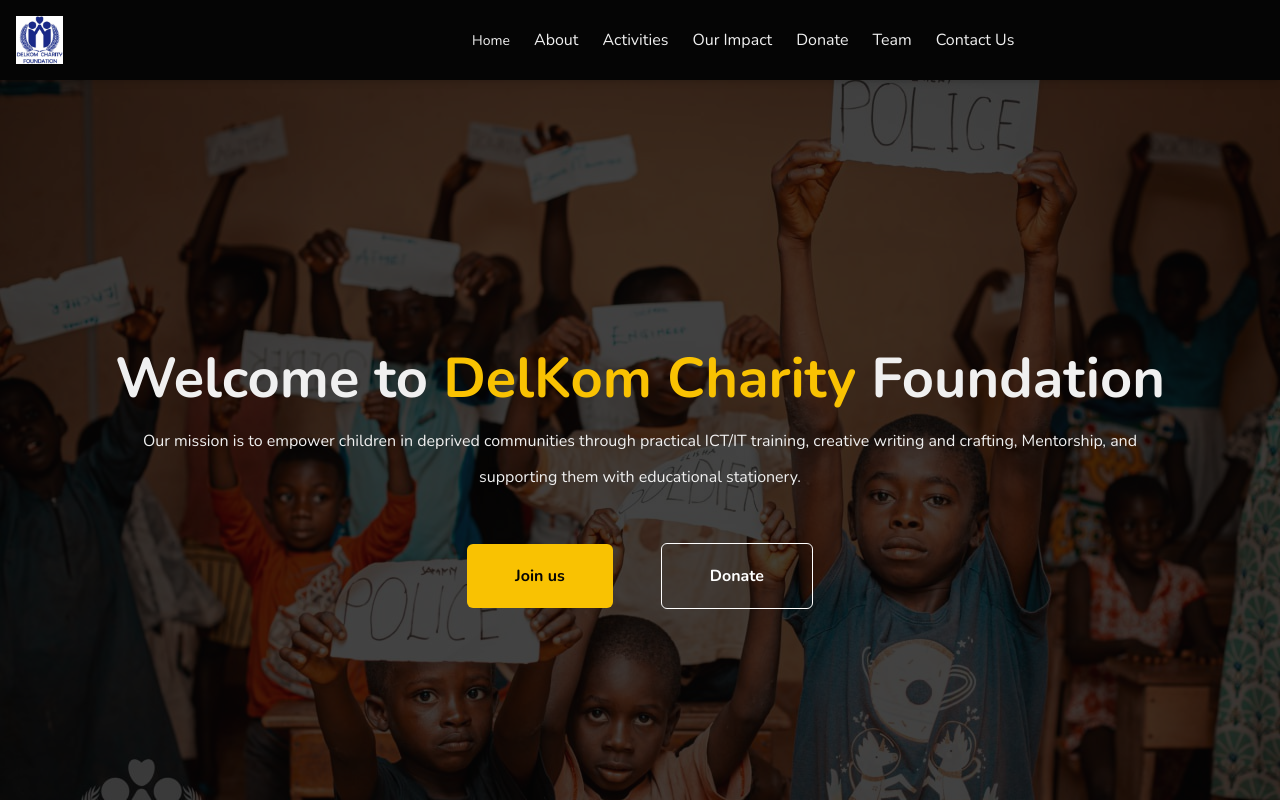
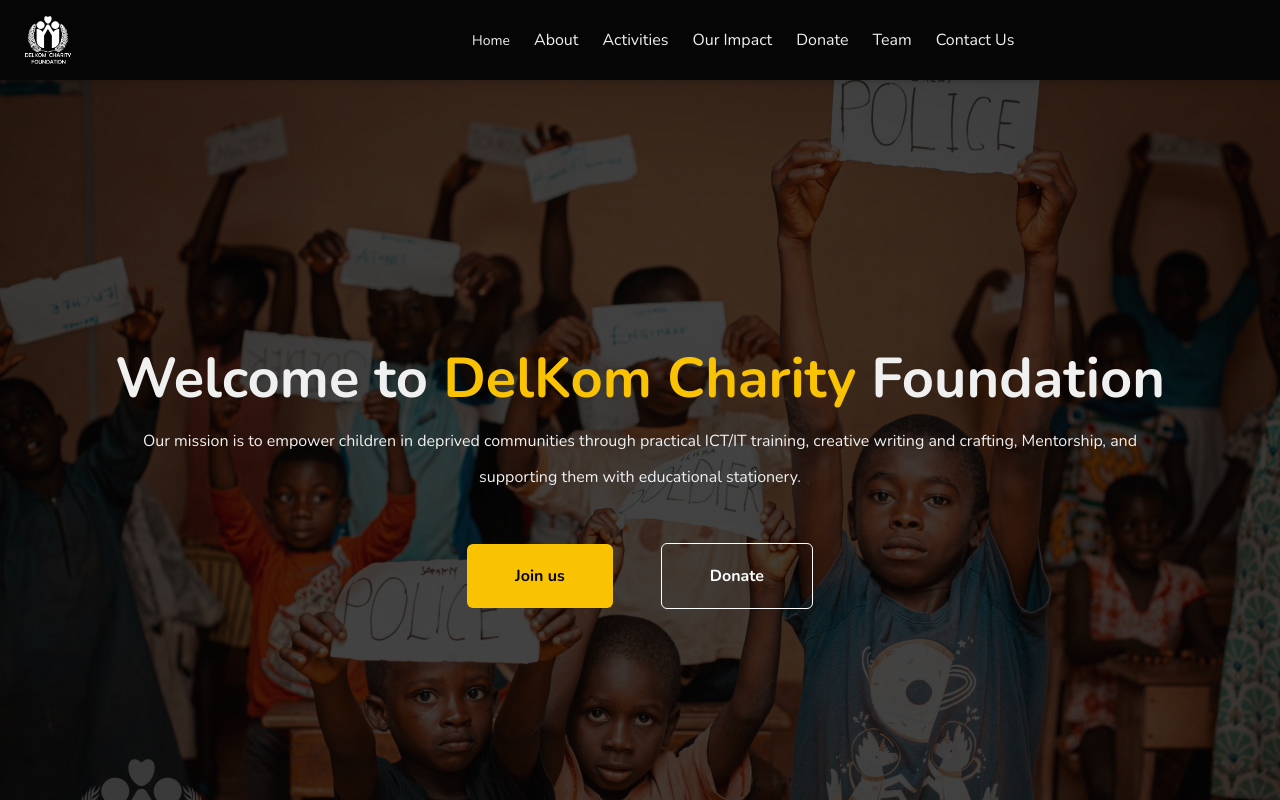
Before and after one commit to henryamos/DelkomFoundation, a React (Vite) app: page / in a window 1280 px wide. Shown: the top 800 px of the page. Built offline with nearby package versions, Linux system fonts and the light colour scheme.

Commit message:
Fixed bug with Home page

```diff
--- a/src/components/Hero.jsx
+++ b/src/components/Hero.jsx
@@ -1,17 +1,17 @@
-import React, { useState } from 'react';
-import { motion, AnimatePresence } from 'framer-motion';
-import Logo from '../assets/DelLogo.png'
-import { NavLink } from 'react-router-dom';
-import { LinkData } from './data/data';
-import { HiOutlineMenuAlt1, HiX } from 'react-icons/hi';
+import React, { useState } from "react";
+import { motion, AnimatePresence } from "framer-motion";
+import Logo from "../assets/LogoDel.png";
+import { NavLink } from "react-router-dom";
+import { LinkData } from "./data/data";
+import { HiOutlineMenuAlt1, HiX } from "react-icons/hi";
 
 const Hero = () => {
   const [open, setOpen] = useState(false);
 
   const variants = {
     open: { opacity: 1, x: 0, transition: { duration: 0.3 } }, // Increase speed by setting duration to 0.3 seconds
-    closed: { opacity: 0, x: "-100%", transition: { duration: 0.3 } } // Increase speed by setting duration to 0.3 seconds
-  }
+    closed: { opacity: 0, x: "-100%", transition: { duration: 0.3 } }, // Increase speed by setting duration to 0.3 seconds
+  };
 
   return (
     <header className="sticky z-50 w-full p-4 text-white bg-dark shadow-md h-[80px]">
@@ -39,7 +39,6 @@
                 </NavLink>
               </li>
             ))}
-
           </ul>
         </nav>
         {/* Menu Button */}
@@ -91,13 +90,12 @@
                   </NavLink>
                 </li>
               ))}
-
             </ul>
           </motion.nav>
         )}
       </AnimatePresence>
     </header>
   );
-}
+};
 
 export default Hero;
--- a/src/pages/Home.jsx
+++ b/src/pages/Home.jsx
@@ -89,15 +89,15 @@
                     <button className="text-md  btn-outline">Donate</button>
                   </Link>
                 </div>
-                <VolunteerFormModal
-                  isOpen={isModalOpen}
-                  onClose={() => setIsModalOpen(false)} //close modal
-                />
               </div>
             </SwiperSlide>
           ))}
         </Swiper>
       </section>
+      <VolunteerFormModal
+        isOpen={isModalOpen}
+        onClose={() => setIsModalOpen(false)} //close modal
+      />
     </>
   );
 };
--- a/tailwind.config.js
+++ b/tailwind.config.js
@@ -23,7 +23,12 @@
         blue:"#162DA5",
         // dark//
         dark: "#050505",
+        darkBase:"#595959",
+        darkShade:"#262626",
+        darkPrimary:"#0d0d0d",
         bgDark:"#1B1919",
+        blackShade:"#282525",
+        blackBase:"#423d3d",
         primaryDark:"rgba(14, 14, 14, 0.85)",
         overlay:"rgba(5, 5, 5, 0.73)",
         overlayPrimary:"rgba(4,4,4,0.75)",
```
Also changed, not shown: src/assets/LogoDel.png (added).
